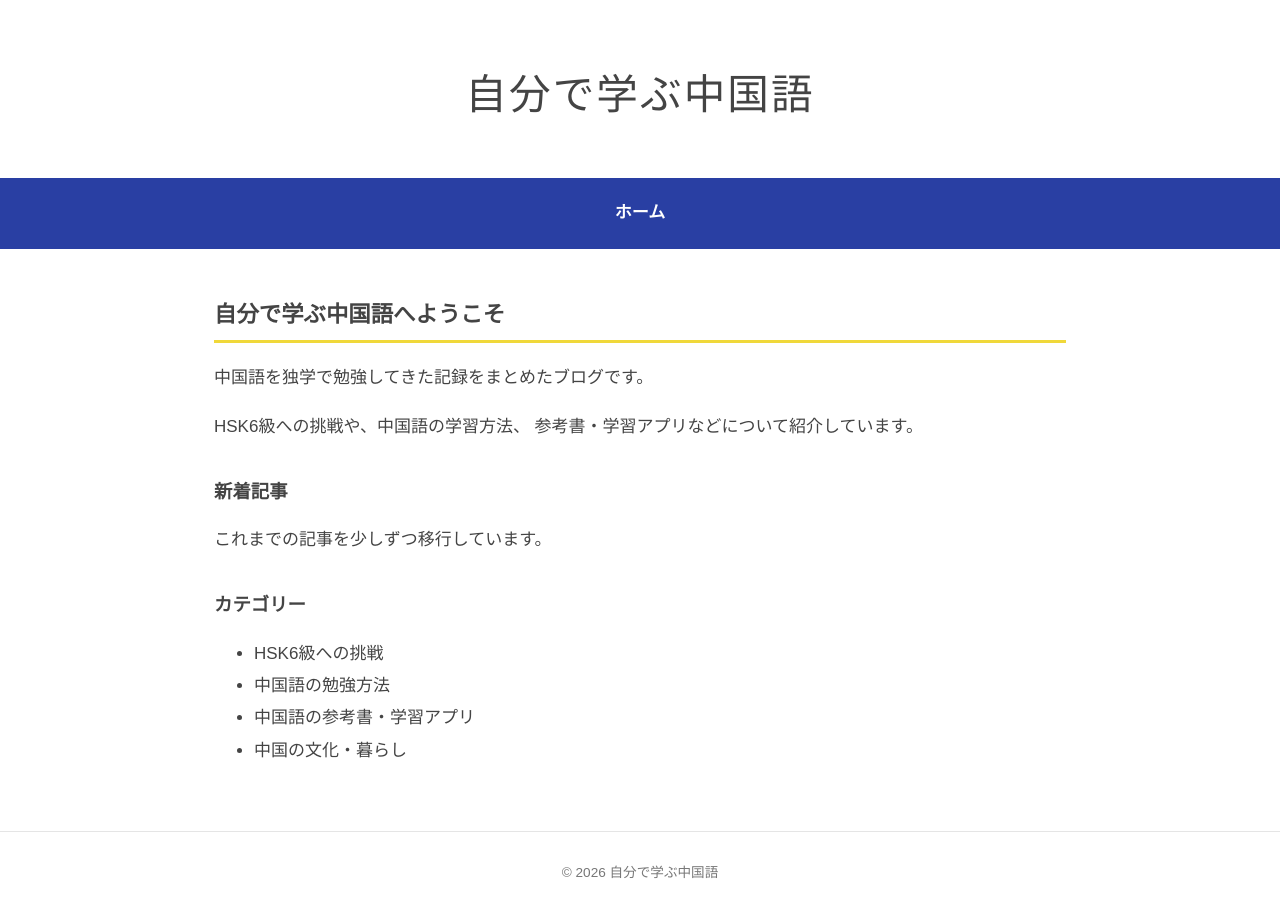
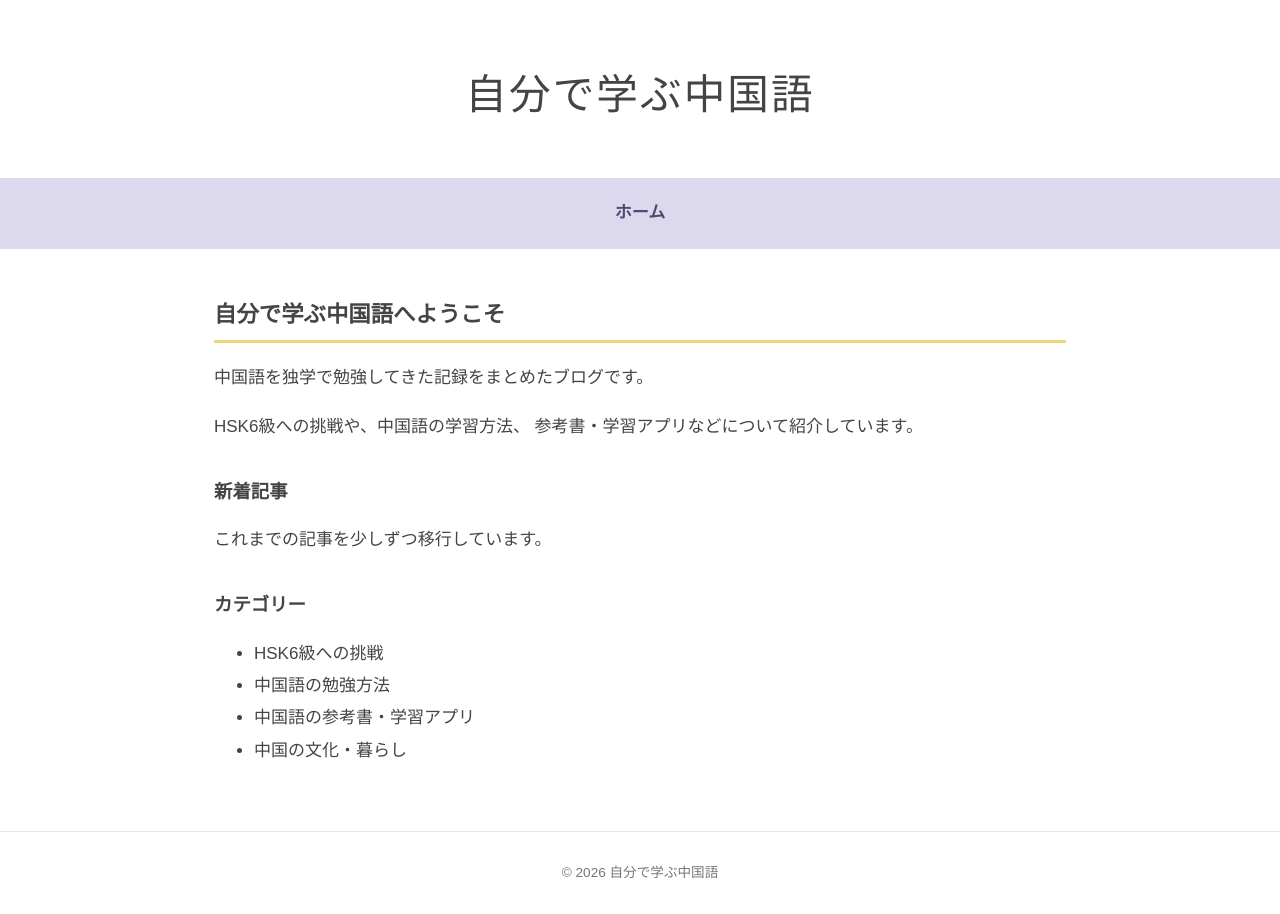
Before and after one commit to linlin-art/jibundemanabu, a Jekyll site: the page built from index.md, in a window 1280 px wide. Built offline with Jekyll 4.4.1, drawn with Linux system fonts in a browser that asks for light colours.

Commit message:
Update default.html

```diff
--- a/_layouts/default.html
+++ b/_layouts/default.html
@@ -44,7 +44,7 @@
     nav {
       margin-top: 52px;
       padding: 15px 20px;
-      background: #293FA3;
+      background: #DCD8EE;
     }
 
     nav a {
@@ -52,13 +52,13 @@
       margin: 0 12px;
       padding: 4px 12px;
       border-radius: 3px;
-      color: #ffffff;
+      color: #51466D;
       font-weight: 700;
       text-decoration: none;
     }
 
     nav a:hover {
-      background: #203080;
+      background: #C9C2E2;
     }
 
     main {
@@ -82,7 +82,7 @@
     main h2 {
       margin-top: 2em;
       padding-bottom: 0.35em;
-      border-bottom: 3px solid #F0D83A;
+      border-bottom: 3px solid #E8D77B;
       font-size: 1.4rem;
       font-weight: 600;
     }
@@ -94,7 +94,7 @@
     }
 
     main a {
-      color: #3048A5;
+      color: #61518A;
       text-decoration: underline;
       text-underline-offset: 0.2em;
     }
@@ -104,12 +104,8 @@
     }
 
     a:focus-visible {
-      outline: 3px solid #3048A5;
+      outline: 3px solid #61518A;
       outline-offset: 4px;
-    }
-
-    nav a:focus-visible {
-      outline-color: #ffffff;
     }
 
     main img {
@@ -120,12 +116,12 @@
     main pre {
       overflow-x: auto;
       padding: 16px;
-      background: #f5f7f8;
+      background: #F6F5F9;
     }
 
     footer {
       padding: 28px 20px;
-      border-top: 1px solid #e5e5e5;
+      border-top: 1px solid #E8E5EF;
       color: #777777;
       text-align: center;
       font-size: 0.85rem;
```
